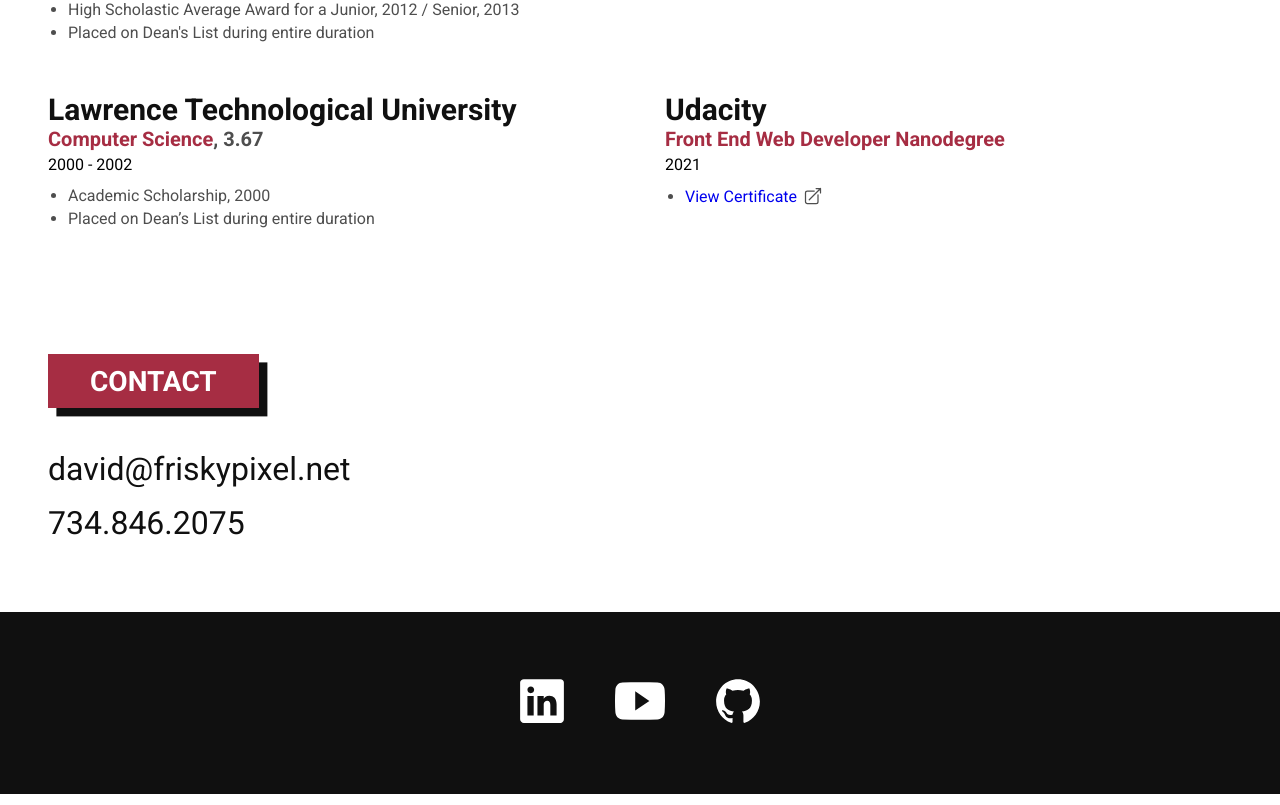
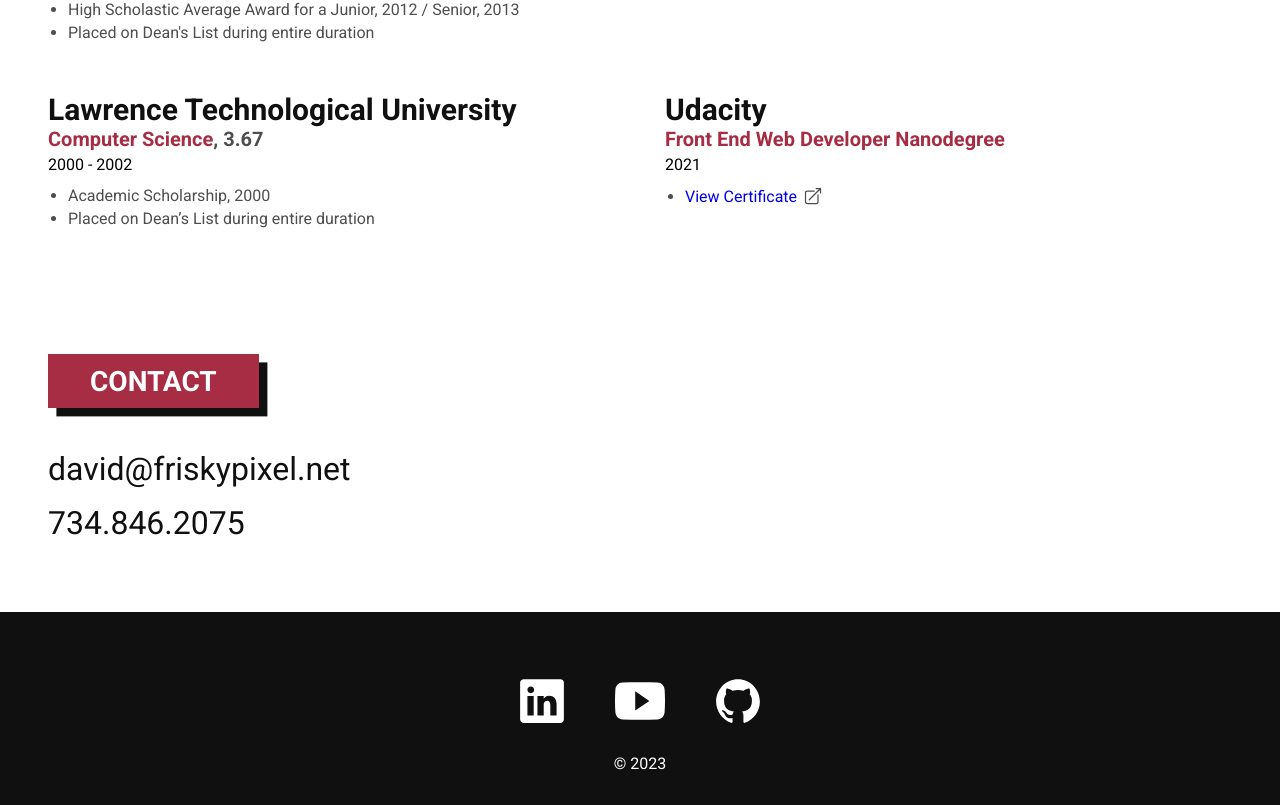
Before and after one commit to FriskyPixel/friskypixel, a SvelteKit app: page / in a window 1280 px wide. Shown: the part 4453-5258 px from the top of the page. Built offline with nearby package versions, Linux system fonts and the light colour scheme.

Commit message:
add copyright to footer

```diff
--- a/src/components/Footer/FooterSection.svelte
+++ b/src/components/Footer/FooterSection.svelte
@@ -4,9 +4,11 @@
   import GithubLogo from '$lib/images/icons/github.svelte';
 
   const iconWidth = 50;
+  const date = new Date();
 </script>
 
 <footer>
+  <div class="links">
     <a href="https://www.linkedin.com/in/friskypixel/" target="_blank">
       <LinkedinLogo width={iconWidth} />
     </a>
@@ -16,17 +18,22 @@
     <a href="https://github.com/FriskyPixel" target="_blank">
       <GithubLogo width={iconWidth} />
     </a>
+  </div>
+  <div class="copyright">&copy; {date.getFullYear()}</div>
 </footer>
 
 <style lang="scss">
   footer {
+    background: var(--c-black);
+    padding: 4em 4em 2em;
+  }
+
+  .links {
     --icon-ci: white;
 
     display: flex;
     justify-content: center;
     gap: 3em;
-    background: var(--c-black);
-    padding: 4em;
   }
 
   a {
@@ -38,4 +45,10 @@
       transform: scale(1.1);
     }
   }
+
+  .copyright {
+    color: white;
+    text-align: center;
+    margin-top: 1.5em;
+  }
 </style>
```
Lines whose indentation alone changed are shown as unchanged.
